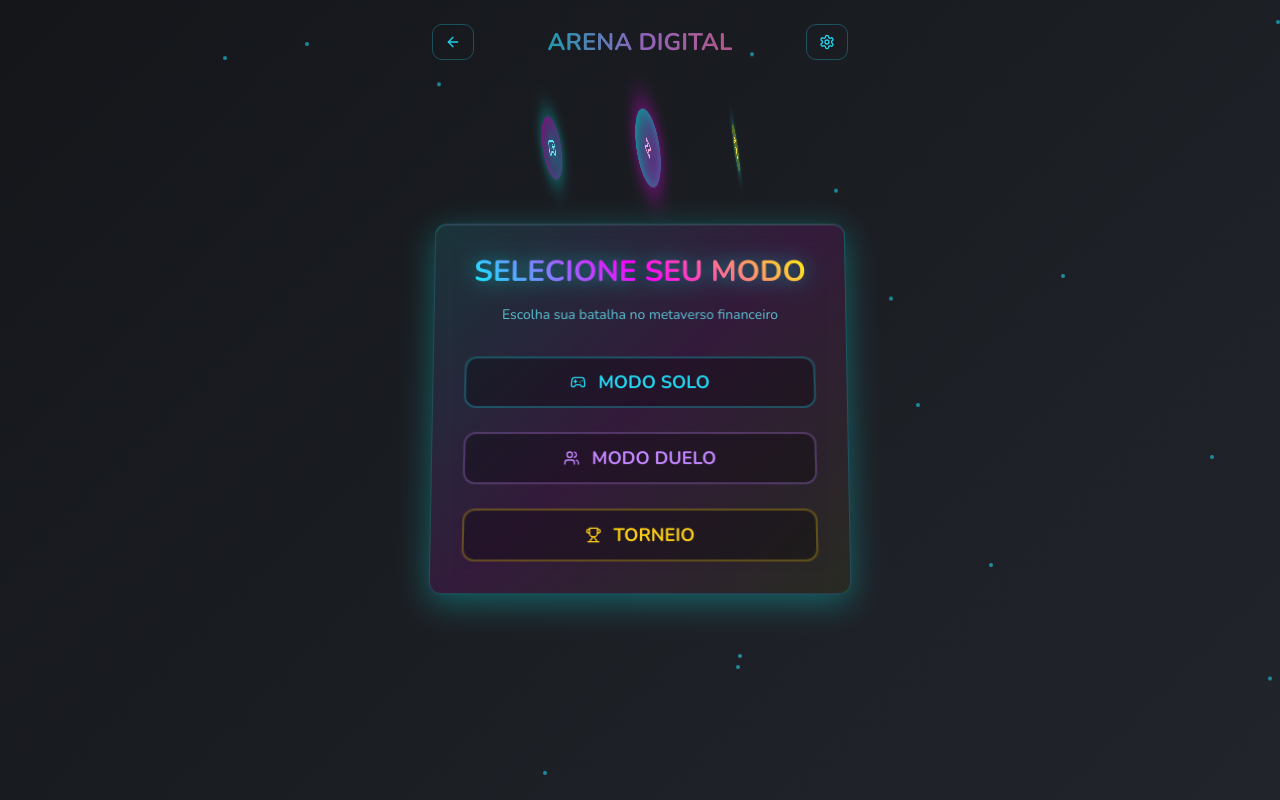
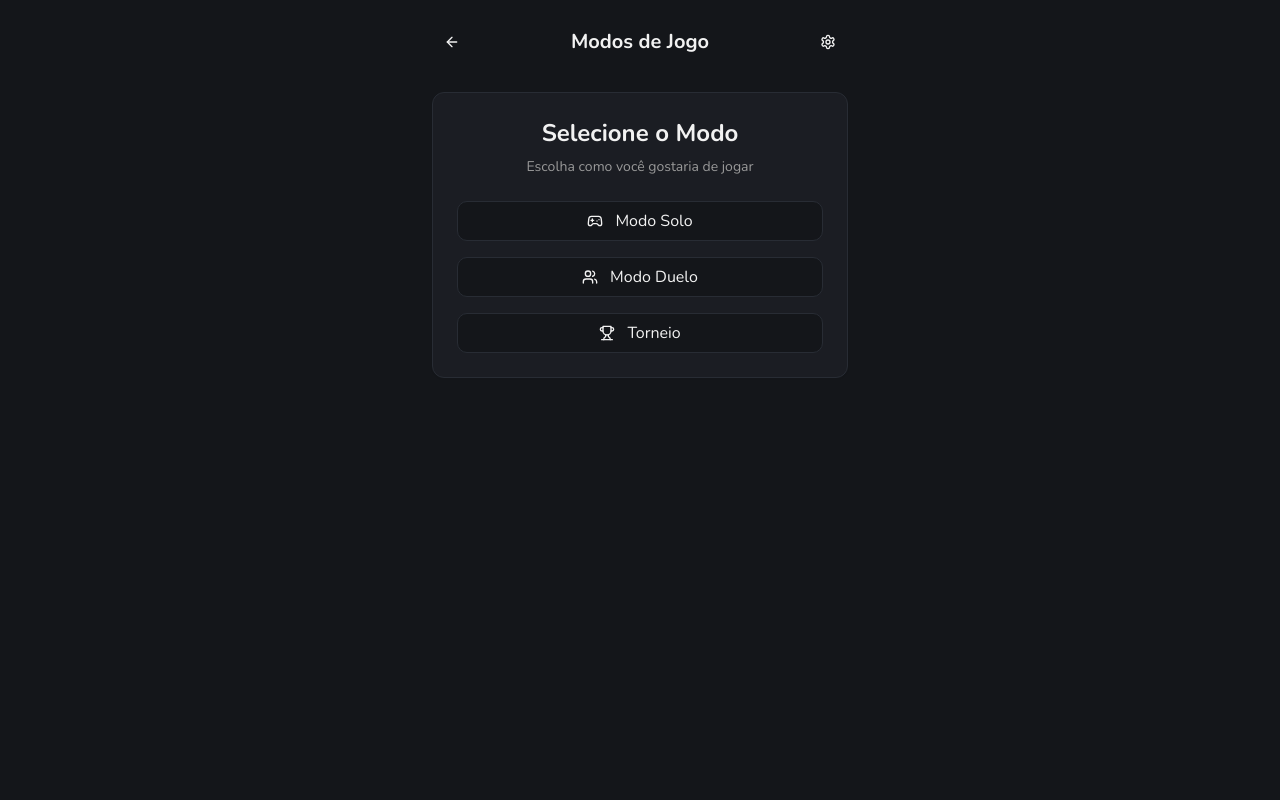
Before and after one commit to Sousatoshiapp/satoshi-finance-verse, a React (Vite) app: page /game-mode in a window 1280 px wide. Built offline with nearby package versions, Linux system fonts and the light colour scheme; sample sign-in values are in the browser's storage.

Commit message:
Refactor game mode UI and improve quiz usability
Remove cyberpunk theme from game mode and improve quiz transition speed.

```diff
--- a/src/pages/GameMode.tsx
+++ b/src/pages/GameMode.tsx
@@ -34,217 +34,81 @@ export default function GameMode() {
   };
 
   return (
-    <div className="min-h-screen relative overflow-hidden pb-20 bg-background"
-         style={{
-           background: 'linear-gradient(135deg, hsl(var(--background)) 0%, hsl(var(--muted)) 100%)'
-         }}>
-      {/* Cyberpunk Grid Background */}
-      <div className="absolute inset-0 opacity-10">
-        <div className="absolute inset-0" style={{
-          backgroundImage: `
-            linear-gradient(rgba(0, 255, 255, 0.1) 1px, transparent 1px),
-            linear-gradient(90deg, rgba(0, 255, 255, 0.1) 1px, transparent 1px)
-          `,
-          backgroundSize: '40px 40px',
-          animation: 'pulse 4s ease-in-out infinite'
-        }} />
-      </div>
-
-      {/* Animated Particles */}
-      <div className="absolute inset-0 overflow-hidden">
-        {[...Array(20)].map((_, i) => (
-          <div
-            key={i}
-            className="absolute w-1 h-1 bg-cyan-400 rounded-full opacity-60"
-            style={{
-              left: `${Math.random() * 100}%`,
-              top: `${Math.random() * 100}%`,
-              animationName: 'bounce',
-              animationDuration: `${3 + Math.random() * 4}s`,
-              animationIterationCount: 'infinite',
-              animationTimingFunction: 'ease-in-out',
-              animationDelay: `${Math.random() * 2}s`
-            }}
-          />
-        ))}
-      </div>
-
-      <div className="max-w-md mx-auto px-4 py-6 relative z-10">
+    <div className="min-h-screen pb-20 bg-background">
+      <div className="max-w-md mx-auto px-4 py-6">
         {/* Header */}
-        <div className="flex items-center justify-between mb-12">
+        <div className="flex items-center justify-between mb-8">
           <Button
             variant="ghost"
             size="sm"
             onClick={() => navigate('/dashboard')}
-            className="text-cyan-400 hover:bg-cyan-400/10 hover:text-cyan-300 border border-cyan-400/30 hover:border-cyan-400/60 transition-all duration-300"
+            className="text-foreground hover:bg-muted"
           >
             <ArrowLeft className="h-4 w-4" />
           </Button>
-          <h1 className="text-2xl font-bold bg-gradient-to-r from-cyan-400 via-purple-400 to-pink-400 bg-clip-text text-transparent animate-pulse">
-            ARENA DIGITAL
+          <h1 className="text-xl font-bold text-foreground">
+            Modos de Jogo
           </h1>
           <Button
             variant="ghost"
             size="sm"
             onClick={() => navigate('/settings')}
-            className="text-cyan-400 hover:bg-cyan-400/10 hover:text-cyan-300 border border-cyan-400/30 hover:border-cyan-400/60 transition-all duration-300"
+            className="text-foreground hover:bg-muted"
           >
             <Settings className="h-4 w-4" />
           </Button>
         </div>
 
-        {/* Holographic Gaming Icons */}
-        <div className="text-center mb-8">
-          <div className="flex items-center justify-center gap-6 mb-8">
-            <div
-              className="w-16 h-16 rounded-full flex items-center justify-center relative"
-              style={{
-                background: 'linear-gradient(45deg, rgba(0, 255, 255, 0.3), rgba(255, 0, 255, 0.3))',
-                boxShadow: '0 0 30px rgba(0, 255, 255, 0.5), inset 0 0 20px rgba(255, 0, 255, 0.3)',
-                transform: `rotateY(${hologramRotation}deg) rotateX(${Math.sin(hologramRotation * 0.02) * 10}deg)`,
-                transformStyle: 'preserve-3d'
-              }}
-            >
-              <Gamepad2 className="text-2xl text-cyan-300" style={{
-                filter: 'drop-shadow(0 0 10px rgba(0, 255, 255, 0.8))'
-              }} />
-            </div>
-
-            <div
-              className="w-20 h-20 rounded-full flex items-center justify-center relative"
-              style={{
-                background: 'linear-gradient(45deg, rgba(255, 0, 255, 0.4), rgba(0, 255, 255, 0.4))',
-                boxShadow: '0 0 40px rgba(255, 0, 255, 0.6), inset 0 0 25px rgba(0, 255, 255, 0.4)',
-                transform: `rotateY(${-hologramRotation}deg) rotateX(${Math.cos(hologramRotation * 0.02) * 15}deg)`,
-                transformStyle: 'preserve-3d'
-              }}
-            >
-              <Zap className="text-3xl text-pink-300" style={{
-                filter: 'drop-shadow(0 0 15px rgba(255, 0, 255, 0.8))'
-              }} />
-            </div>
-
-            <div
-              className="w-12 h-12 rounded-full flex items-center justify-center relative"
-              style={{
-                background: 'linear-gradient(45deg, rgba(0, 255, 255, 0.25), rgba(255, 255, 0, 0.25))',
-                boxShadow: '0 0 25px rgba(0, 255, 255, 0.4), inset 0 0 15px rgba(255, 255, 0, 0.3)',
-                transform: `rotateY(${hologramRotation * 0.8}deg) rotateX(${Math.sin(hologramRotation * 0.015) * 8}deg)`,
-                transformStyle: 'preserve-3d'
-              }}
-            >
-              <Trophy className="text-lg text-yellow-300" style={{
-                filter: 'drop-shadow(0 0 8px rgba(255, 255, 0, 0.8))'
-              }} />
-            </div>
-          </div>
-        </div>
-
-        {/* 3D Mode Selection Card */}
-        <Card className="relative border-none shadow-none mb-8" style={{
-          transform: 'perspective(1000px) rotateX(5deg)',
-          transformStyle: 'preserve-3d'
-        }}>
-          <div className="absolute inset-0 rounded-lg" style={{
-            background: 'linear-gradient(135deg, rgba(0, 255, 255, 0.1), rgba(255, 0, 255, 0.1), rgba(255, 255, 0, 0.05))',
-            boxShadow: '0 8px 32px rgba(0, 255, 255, 0.3), inset 0 1px 0 rgba(255, 255, 255, 0.1)',
-            backdropFilter: 'blur(10px)',
-            border: '1px solid rgba(0, 255, 255, 0.2)'
-          }} />
-
-          <CardContent className="p-8 relative z-10">
-            <div className="text-center mb-8">
-              <h2 className="text-3xl font-bold mb-4" style={{
-                background: 'linear-gradient(45deg, #00ffff, #ff00ff, #ffff00)',
-                backgroundClip: 'text',
-                WebkitBackgroundClip: 'text',
-                WebkitTextFillColor: 'transparent',
-                filter: 'drop-shadow(0 0 10px rgba(0, 255, 255, 0.5))'
-              }}>
-                SELECIONE SEU MODO
+        {/* Game Mode Selection */}
+        <Card className="mb-8">
+          <CardContent className="p-6">
+            <div className="text-center mb-6">
+              <h2 className="text-2xl font-bold text-foreground mb-2">
+                Selecione o Modo
               </h2>
-              <p className="text-cyan-300 text-sm opacity-80">
-                Escolha sua batalha no metaverso financeiro
+              <p className="text-muted-foreground text-sm">
+                Escolha como você gostaria de jogar
               </p>
             </div>
 
-            <div className="space-y-6">
+            <div className="space-y-4">
               {/* Modo Solo */}
               <Button
                 onClick={() => handleModeSelect('solo')}
-                variant="outline"
-                className={`w-full font-bold py-6 text-lg rounded-xl border-2 transition-all duration-500 relative overflow-hidden group ${
-                  selectedMode === 'solo'
-                    ? 'border-cyan-400 text-cyan-300 shadow-lg shadow-cyan-400/50'
-                    : 'border-cyan-400/30 text-cyan-400 hover:border-cyan-400 hover:shadow-lg hover:shadow-cyan-400/30'
-                }`}
-                style={{
-                  background: selectedMode === 'solo'
-                    ? 'linear-gradient(45deg, rgba(0, 255, 255, 0.1), rgba(0, 255, 255, 0.05))'
-                    : 'rgba(0, 0, 0, 0.3)',
-                  transform: 'perspective(500px) rotateX(2deg)',
-                  transformStyle: 'preserve-3d'
-                }}
+                variant={selectedMode === 'solo' ? 'default' : 'outline'}
+                className="w-full py-4 text-base font-medium"
+                disabled={selectedMode !== null}
               >
                 <div className="flex items-center justify-center gap-3">
                   <Gamepad2 className="h-5 w-5" />
-                  MODO SOLO
+                  Modo Solo
                 </div>
-                {selectedMode === 'solo' && (
-                  <div className="absolute inset-0 bg-gradient-to-r from-transparent via-cyan-400/20 to-transparent animate-pulse" />
-                )}
               </Button>
 
               {/* Modo Duelo */}
               <Button
                 onClick={() => handleModeSelect('duelo')}
-                variant="outline"
-                className={`w-full font-bold py-6 text-lg rounded-xl border-2 transition-all duration-500 relative overflow-hidden group ${
-                  selectedMode === 'duelo'
-                    ? 'border-purple-400 text-purple-300 shadow-lg shadow-purple-400/50'
-                    : 'border-purple-400/30 text-purple-400 hover:border-purple-400 hover:shadow-lg hover:shadow-purple-400/30'
-                }`}
-                style={{
-                  background: selectedMode === 'duelo'
-                    ? 'linear-gradient(45deg, rgba(255, 0, 255, 0.1), rgba(255, 0, 255, 0.05))'
-                    : 'rgba(0, 0, 0, 0.3)',
-                  transform: 'perspective(500px) rotateX(2deg)',
-                  transformStyle: 'preserve-3d'
-                }}
+                variant={selectedMode === 'duelo' ? 'default' : 'outline'}
+                className="w-full py-4 text-base font-medium"
+                disabled={selectedMode !== null}
               >
                 <div className="flex items-center justify-center gap-3">
                   <Users className="h-5 w-5" />
-                  MODO DUELO
+                  Modo Duelo
                 </div>
-                {selectedMode === 'duelo' && (
-                  <div className="absolute inset-0 bg-gradient-to-r from-transparent via-purple-400/20 to-transparent animate-pulse" />
-                )}
               </Button>
 
               {/* Torneio */}
               <Button
                 onClick={() => handleModeSelect('torneio')}
-                variant="outline"
-                className={`w-full font-bold py-6 text-lg rounded-xl border-2 transition-all duration-500 relative overflow-hidden group ${
-                  selectedMode === 'torneio'
-                    ? 'border-yellow-400 text-yellow-300 shadow-lg shadow-yellow-400/50'
-                    : 'border-yellow-400/30 text-yellow-400 hover:border-yellow-400 hover:shadow-lg hover:shadow-yellow-400/30'
-                }`}
-                style={{
-                  background: selectedMode === 'torneio'
-                    ? 'linear-gradient(45deg, rgba(255, 255, 0, 0.1), rgba(255, 255, 0, 0.05))'
-                    : 'rgba(0, 0, 0, 0.3)',
-                  transform: 'perspective(500px) rotateX(2deg)',
-                  transformStyle: 'preserve-3d'
-                }}
+                variant={selectedMode === 'torneio' ? 'default' : 'outline'}
+                className="w-full py-4 text-base font-medium"
+                disabled={selectedMode !== null}
               >
                 <div className="flex items-center justify-center gap-3">
                   <Trophy className="h-5 w-5" />
-                  TORNEIO
+                  Torneio
                 </div>
-                {selectedMode === 'torneio' && (
-                  <div className="absolute inset-0 bg-gradient-to-r from-transparent via-yellow-400/20 to-transparent animate-pulse" />
-                )}
               </Button>
             </div>
           </CardContent>
--- a/src/pages/SoloQuiz.tsx
+++ b/src/pages/SoloQuiz.tsx
@@ -200,7 +200,7 @@ export default function SoloQuiz() {
         awardXP(completionBonus, 'quiz_completion');
         setShowResults(true);
       }
-    }, 6000);
+    }, 2000);
   };
 
   const resetQuiz = () => {
```
